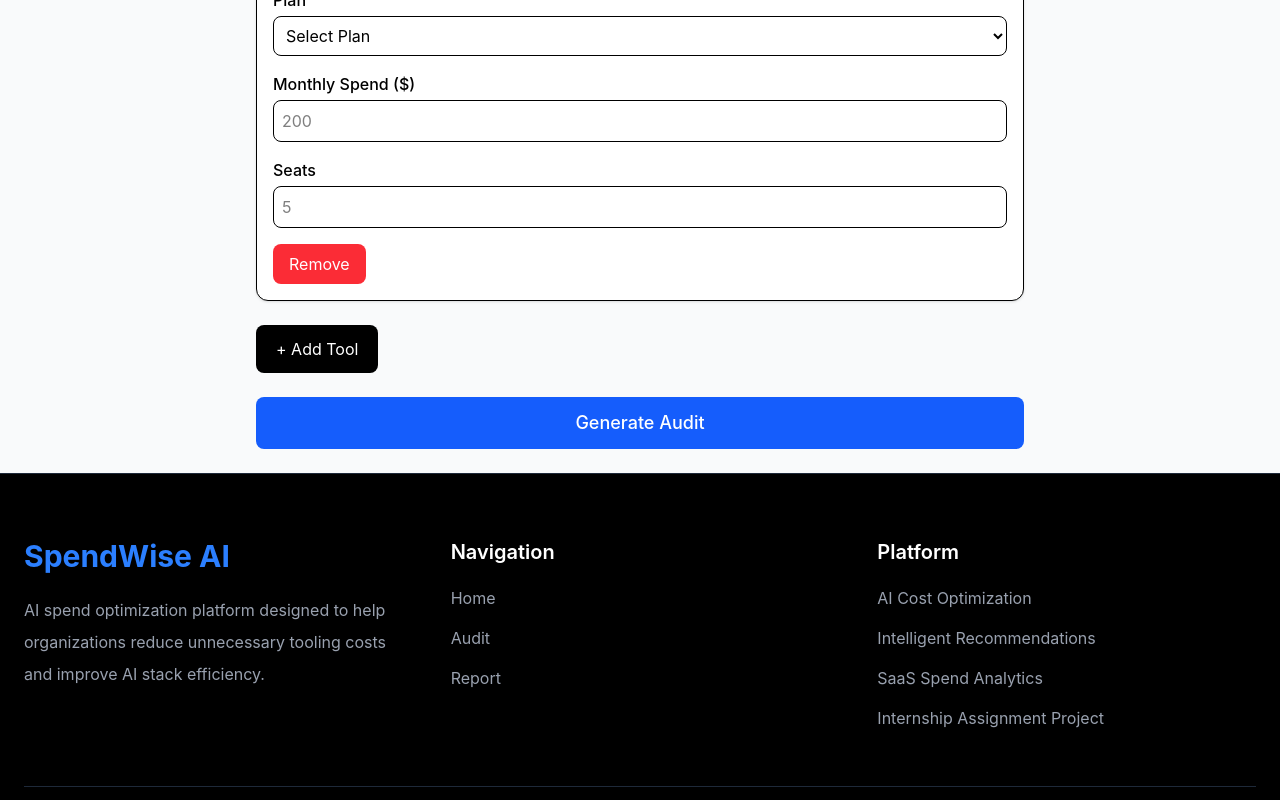
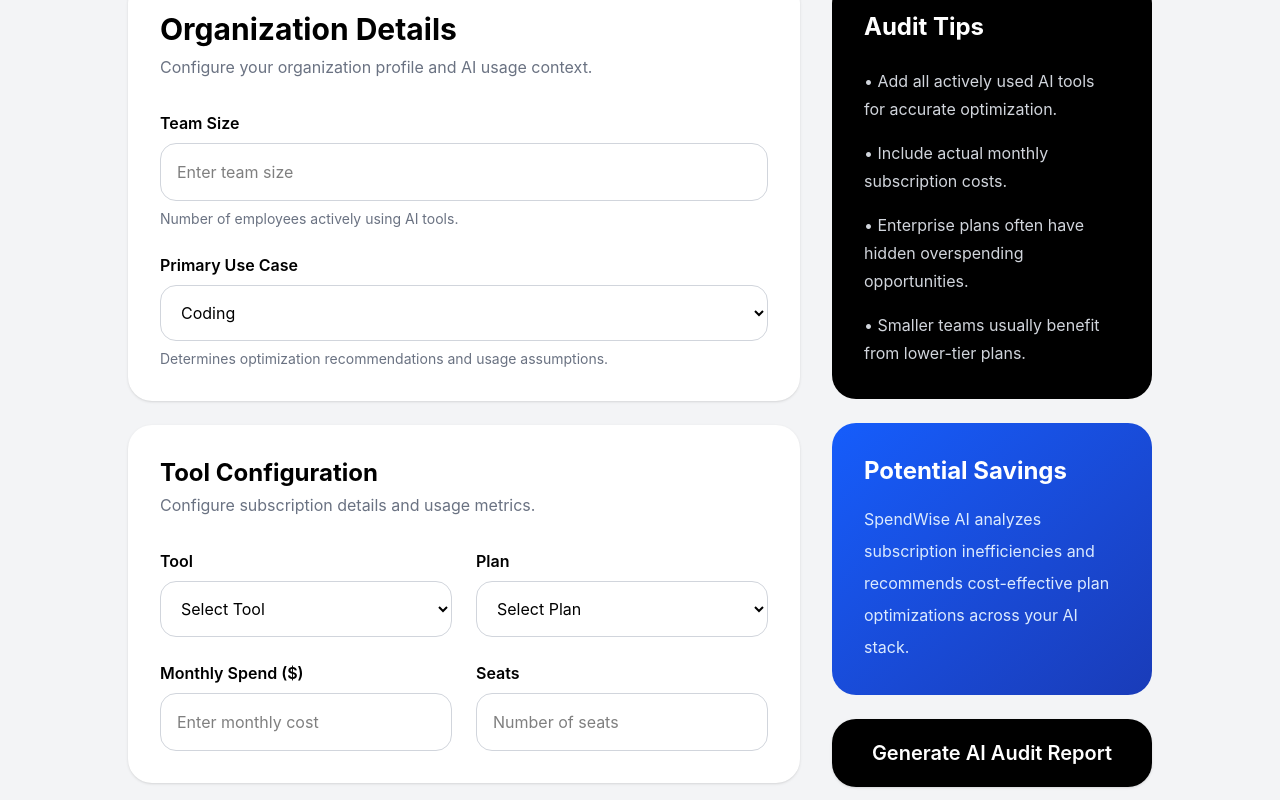
Before and after one commit to akashzone/SpendWise-AI, a React app in the folder frontend/: page /audit in a window 1280 px wide. Shown: the part 500-1300 px from the top of the page. Built offline with nearby package versions, Linux system fonts and the light colour scheme; the HTML template or start-up script is replaced by a standard one.

Commit message:
feat: redesign audit page with modern SaaS UI

```diff
--- a/frontend/src/pages/Audit.jsx
+++ b/frontend/src/pages/Audit.jsx
@@ -1,7 +1,7 @@
 import { useEffect, useState } from "react";
-import ToolCard from "../components/ToolCard";
 import { generateAudit } from "../utils/auditEngine";
 import { useNavigate } from "react-router-dom";
+import { toolsData } from "../data/tools";
 
 const Audit = () => {
   const navigate = useNavigate();
@@ -113,82 +113,338 @@
   };
 
   return (
-    <div className="min-h-screen bg-gray-50 p-6">
+    <div className="min-h-screen bg-gray-100 py-14 px-6">
 
-      <div className="max-w-3xl mx-auto space-y-6">
+      <div className="max-w-5xl mx-auto">
 
-        <div>
-          <h1 className="text-4xl font-bold">
-            AI Spend Audit
+        {/* Header */}
+        <div className="mb-10">
+
+          <div className="inline-block bg-blue-100 text-blue-700 px-4 py-2 rounded-full text-sm font-medium">
+            AI Cost Optimization Audit
+          </div>
+
+          <h1 className="text-6xl font-bold mt-5 leading-tight">
+            Analyze Your
+            <br />
+            AI Spending
           </h1>
 
-          <p className="text-gray-600 mt-2">
-            Analyze your AI tool spending and uncover savings opportunities.
+          <p className="text-xl text-gray-600 mt-6 max-w-3xl leading-9">
+            Identify overspending across AI tools, optimize subscription plans,
+            and uncover monthly savings opportunities for your organization.
           </p>
+
         </div>
 
+        {/* Main Grid */}
+        <div className="grid grid-cols-1 lg:grid-cols-3 gap-8">
+
+          {/* LEFT SIDE */}
+          <div className="lg:col-span-2 space-y-6">
+
+            {/* Company Info */}
+            <div className="bg-white rounded-3xl shadow-sm p-8">
+
+              <h2 className="text-3xl font-bold">
+                Organization Details
+              </h2>
+
+              <p className="text-gray-500 mt-2">
+                Configure your organization profile and AI usage context.
+              </p>
+
+              <div className="mt-8 space-y-6">
+
+                {/* Team Size */}
                 <div>
-          <label className="block mb-1 font-medium">
+                  <label className="block font-semibold mb-2">
                     Team Size
                   </label>
 
                   <input
                     type="number"
-            name="teamSize"
                     value={auditData.teamSize}
-            onChange={handleChange}
-            className="w-full border p-2 rounded-lg"
-            placeholder="10"
+                    onChange={(e) =>
+                      setAuditData({
+                        ...auditData,
+                        teamSize: e.target.value,
+                      })
+                    }
+                    placeholder="Enter team size"
+                    className="w-full border border-gray-300 rounded-2xl p-4 focus:outline-none focus:ring-2 focus:ring-blue-500"
                   />
+
+                  <p className="text-sm text-gray-500 mt-2">
+                    Number of employees actively using AI tools.
+                  </p>
                 </div>
 
+                {/* Use Case */}
                 <div>
-          <label className="block mb-1 font-medium">
+                  <label className="block font-semibold mb-2">
                     Primary Use Case
                   </label>
 
                   <select
-            name="useCase"
                     value={auditData.useCase}
-            onChange={handleChange}
-            className="w-full border p-2 rounded-lg"
+                    onChange={(e) =>
+                      setAuditData({
+                        ...auditData,
+                        useCase: e.target.value,
+                      })
+                    }
+                    className="w-full border border-gray-300 rounded-2xl p-4 focus:outline-none focus:ring-2 focus:ring-blue-500"
                   >
-            <option value="">Select Use Case</option>
-            <option value="coding">Coding</option>
-            <option value="writing">Writing</option>
-            <option value="research">Research</option>
-            <option value="data">Data</option>
-            <option value="mixed">Mixed</option>
+                    <option value="coding">
+                      Coding
+                    </option>
+
+                    <option value="content">
+                      Content Creation
+                    </option>
+
+                    <option value="research">
+                      Research
+                    </option>
+
+                    <option value="marketing">
+                      Marketing
+                    </option>
+
+                    <option value="design">
+                      Design
+                    </option>
+
+                  </select>
+
+                  <p className="text-sm text-gray-500 mt-2">
+                    Determines optimization recommendations and usage assumptions.
+                  </p>
+                </div>
+
+              </div>
+
+            </div>
+
+            {/* Tools */}
+            <div className="space-y-6">
+
+              {auditData.tools.map((tool, index) => (
+                <div
+                  key={index}
+                  className="bg-white rounded-3xl shadow-sm p-8"
+                >
+
+                  <div className="flex items-center justify-between">
+
+                    <div>
+                      <h2 className="text-2xl font-bold">
+                        Tool Configuration
+                      </h2>
+
+                      <p className="text-gray-500 mt-1">
+                        Configure subscription details and usage metrics.
+                      </p>
+                    </div>
+
+                    {auditData.tools.length > 1 && (
+                      <button
+                        onClick={() => removeTool(index)}
+                        className="text-red-500 hover:text-red-600 font-medium"
+                      >
+                        Remove
+                      </button>
+                    )}
+
+                  </div>
+
+                  <div className="grid grid-cols-1 md:grid-cols-2 gap-6 mt-8">
+
+                    {/* Tool */}
+                    <div>
+                      <label className="block font-semibold mb-2">
+                        Tool
+                      </label>
+
+                      <select
+                        value={tool.tool}
+                        onChange={(e) =>
+                          updateTool(
+                            index,
+                            "tool",
+                            e.target.value
+                          )
+                        }
+                        className="w-full border border-gray-300 rounded-2xl p-4"
+                      >
+                        <option value="">
+                          Select Tool
+                        </option>
+
+                        {Object.keys(toolsData).map((toolName) => (
+                          <option
+                            key={toolName}
+                            value={toolName}
+                          >
+                            {toolName}
+                          </option>
+                        ))}
                       </select>
                     </div>
 
-        <div className="space-y-4">
-          {auditData.tools.map((tool, index) => (
-            <ToolCard
-              key={index}
-              toolData={tool}
-              index={index}
-              updateTool={updateTool}
-              removeTool={removeTool}
-            />
+                    {/* Plan */}
+                    <div>
+                      <label className="block font-semibold mb-2">
+                        Plan
+                      </label>
+
+                      <select
+                        value={tool.plan}
+                        onChange={(e) =>
+                          updateTool(
+                            index,
+                            "plan",
+                            e.target.value
+                          )
+                        }
+                        className="w-full border border-gray-300 rounded-2xl p-4"
+                      >
+                        <option value="">
+                          Select Plan
+                        </option>
+
+                        {tool.tool &&
+                          toolsData[tool.tool]?.map((plan) => (
+                            <option
+                              key={plan}
+                              value={plan}
+                            >
+                              {plan}
+                            </option>
                           ))}
+                      </select>
                     </div>
 
+                    {/* Monthly Spend */}
+                    <div>
+                      <label className="block font-semibold mb-2">
+                        Monthly Spend ($)
+                      </label>
+
+                      <input
+                        type="number"
+                        value={tool.monthlySpend}
+                        onChange={(e) =>
+                          updateTool(
+                            index,
+                            "monthlySpend",
+                            e.target.value
+                          )
+                        }
+                        placeholder="Enter monthly cost"
+                        className="w-full border border-gray-300 rounded-2xl p-4"
+                      />
+                    </div>
+
+                    {/* Seats */}
+                    <div>
+                      <label className="block font-semibold mb-2">
+                        Seats
+                      </label>
+
+                      <input
+                        type="number"
+                        value={tool.seats}
+                        onChange={(e) =>
+                          updateTool(
+                            index,
+                            "seats",
+                            e.target.value
+                          )
+                        }
+                        placeholder="Number of seats"
+                        className="w-full border border-gray-300 rounded-2xl p-4"
+                      />
+                    </div>
+
+                  </div>
+
+                </div>
+              ))}
+
+              {/* Add Tool */}
               <button
                 onClick={addTool}
-          className="bg-black text-white px-5 py-3 rounded-lg"
+                className="w-full bg-white border-2 border-dashed border-gray-300 rounded-3xl p-6 text-lg font-semibold hover:border-blue-500 hover:text-blue-600 transition"
               >
-          + Add Tool
-        </button>
-
-        <button
-          onClick={handleGenerateAudit}
-          className="w-full bg-blue-600 text-white py-3 rounded-lg text-lg font-medium"
-        >
-          Generate Audit
+                + Add Another Tool
               </button>
 
             </div>
+
+          </div>
+
+          {/* RIGHT SIDE */}
+          <div className="space-y-6">
+
+            {/* Audit Tips */}
+            <div className="bg-black text-white rounded-3xl p-8">
+
+              <h2 className="text-2xl font-bold">
+                Audit Tips
+              </h2>
+
+              <ul className="mt-6 space-y-4 text-gray-300 leading-7">
+
+                <li>
+                  • Add all actively used AI tools for accurate optimization.
+                </li>
+
+                <li>
+                  • Include actual monthly subscription costs.
+                </li>
+
+                <li>
+                  • Enterprise plans often have hidden overspending opportunities.
+                </li>
+
+                <li>
+                  • Smaller teams usually benefit from lower-tier plans.
+                </li>
+
+              </ul>
+
+            </div>
+
+            {/* Summary Box */}
+            <div className="bg-gradient-to-br from-blue-600 to-blue-800 text-white rounded-3xl p-8">
+
+              <h2 className="text-2xl font-bold">
+                Potential Savings
+              </h2>
+
+              <p className="mt-4 text-blue-100 leading-8">
+                SpendWise AI analyzes subscription inefficiencies and recommends
+                cost-effective plan optimizations across your AI stack.
+              </p>
+
+            </div>
+
+            {/* Generate Button */}
+            <button
+              onClick={handleGenerateAudit}
+              className="w-full bg-black hover:bg-gray-800 text-white py-5 rounded-3xl text-xl font-semibold transition shadow-sm"
+            >
+              Generate AI Audit Report
+            </button>
+
+          </div>
+
+        </div>
+
+      </div>
+
     </div>
   );
 };
```
Lines whose indentation alone changed are shown as unchanged.
